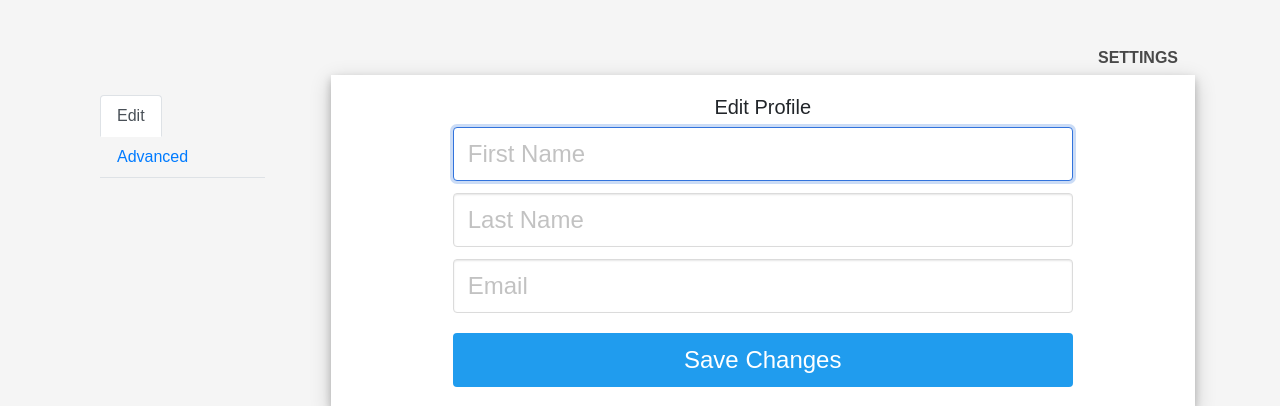
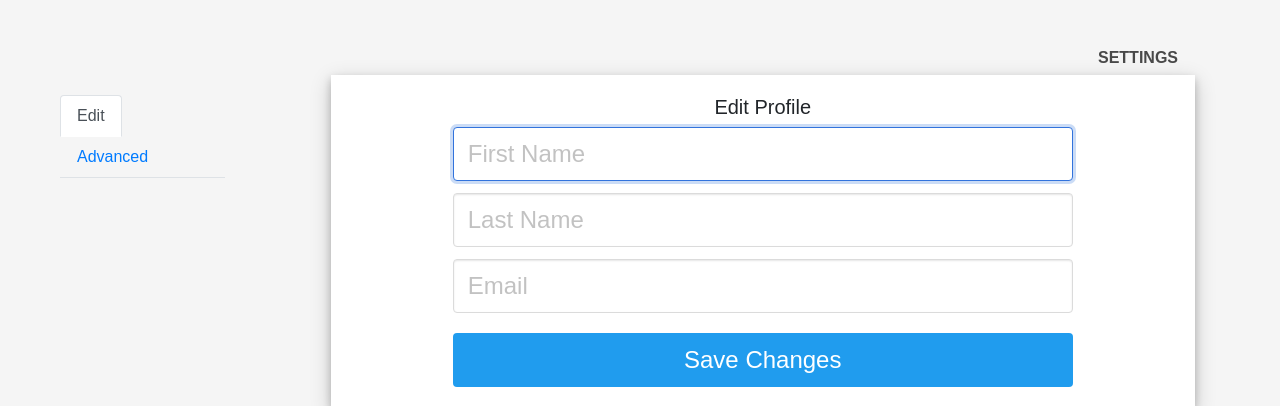
Before and after one commit to ashelto6/The-Market, a Python web app: template templates/main/settings.html in a window 1280 px wide. Shown: the part 151-557 px from the top of the page. Run offline with Jinja, Linux system fonts and the light colour scheme; the template is opened without the code that fills it, so the values that code supplies are empty; some libraries are stand-ins or nearby versions.

Commit message:
fixed responsiveness

```diff
--- a/static/css/style.css
+++ b/static/css/style.css
@@ -143,7 +143,7 @@ hr {
   margin-left: 200px;
 }
 
-@media only screen and (max-width: 1000px) {
+@media only screen and (max-width: 995px) {
   .menuleftcontent {
     display: none;
   }
@@ -178,7 +178,7 @@ hr {
   width: 205px;
   height: 20%;
   position: sticky;
-  margin-left: -205px;
+  margin-left: -245px;
   padding: 20px;
 }
 
```
